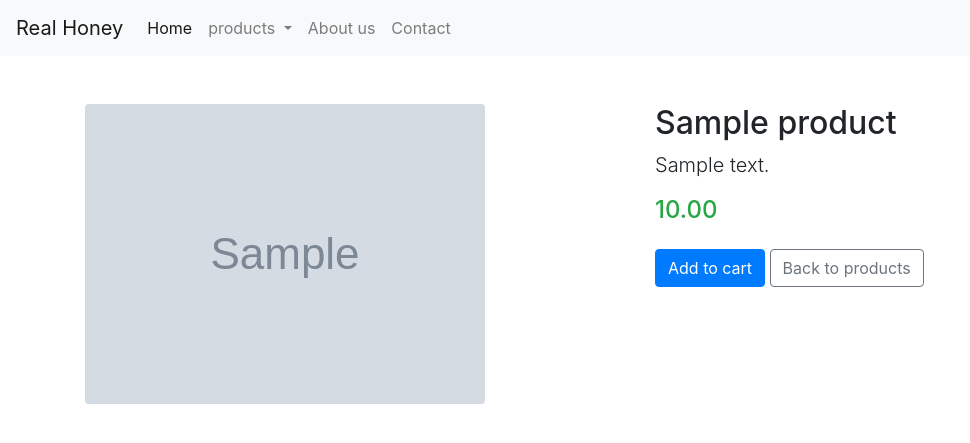
After one commit to Quetzaly88/PP5-Real_Honey, a Django app: template products/templates/products/product_detail.html in a window 1280 px wide. The commit adds this page. Shown: the top 443 px of the page, without its empty margins (0-970 px from the left). Run offline with Django 3.2, Linux system fonts and the light colour scheme; the template is opened without the code that fills it: values that come from a table or form of the project are taken from there, others are empty; tables that the repository leaves empty hold one stand-in row (values such as "Sample post"); grey boxes marked "Sample" are stand-in pictures; parts of the project's set-up code (start-up, migrations or seed data) failed here and were passed over; some libraries are stand-ins or nearby versions; some web fonts are replaced.

Commit message:
Implement Prosuct detail page with pagination, sorting and detail view. Erase redundant products in rear_honey app/

```diff
--- /dev/null
+++ b/products/templates/products/product_detail.html
@@ -0,0 +1,25 @@
+{% extends "base.html" %}
+{% load static %}
+
+{% block content %}
+<div class="container my-5">
+   <div class="row">
+      <div class="col-md-6">
+         {% if product.image %}
+         <img src="{{ product.image.url }}" class="img-fluid rounded" alt="{{ product.name }}">
+         {% else %}
+         <img src="{% static 'images/default.jpg' %}" class="img-fluid rounded" alt="Default Image">
+         {% endif %}
+      </div>
+
+      <div class="col-md-6">
+        <h2>{{ product.name }}</h2>
+         <p class="lead">{{ product.description }}</p>
+         <h4 class="text-success">{{ product.price }}</h4>
+
+         <button class="btn btn-primary mt-3">Add to cart</button>
+         <a href="{% url 'product_list' %}" class="btn btn-outline-secondary mt-3">Back to products</a>
+        </div>
+    </div>
+</div>
+{% endblock %}
--- a/products/urls.py
+++ b/products/urls.py
@@ -1,6 +1,8 @@
 from django.urls import path
 from . import views
+from .views import product_list, product_detail
 
 urlpatterns = [
     path('', views.product_list, name='product_list'),
+    path('<int:pk>/', views.product_detail, name='product_detail'),
 ]
```
Also changed, not shown: products/templates/products/product_list.html (+4 -4 lines), products/views.py (+9 -3 lines), real_honey/products/__init__.py (deleted), real_honey/products/models.py (deleted), real_honey/products/templates/products/product_list.html (deleted), real_honey/products/urls.py (deleted), real_honey/products/views.py (deleted).
